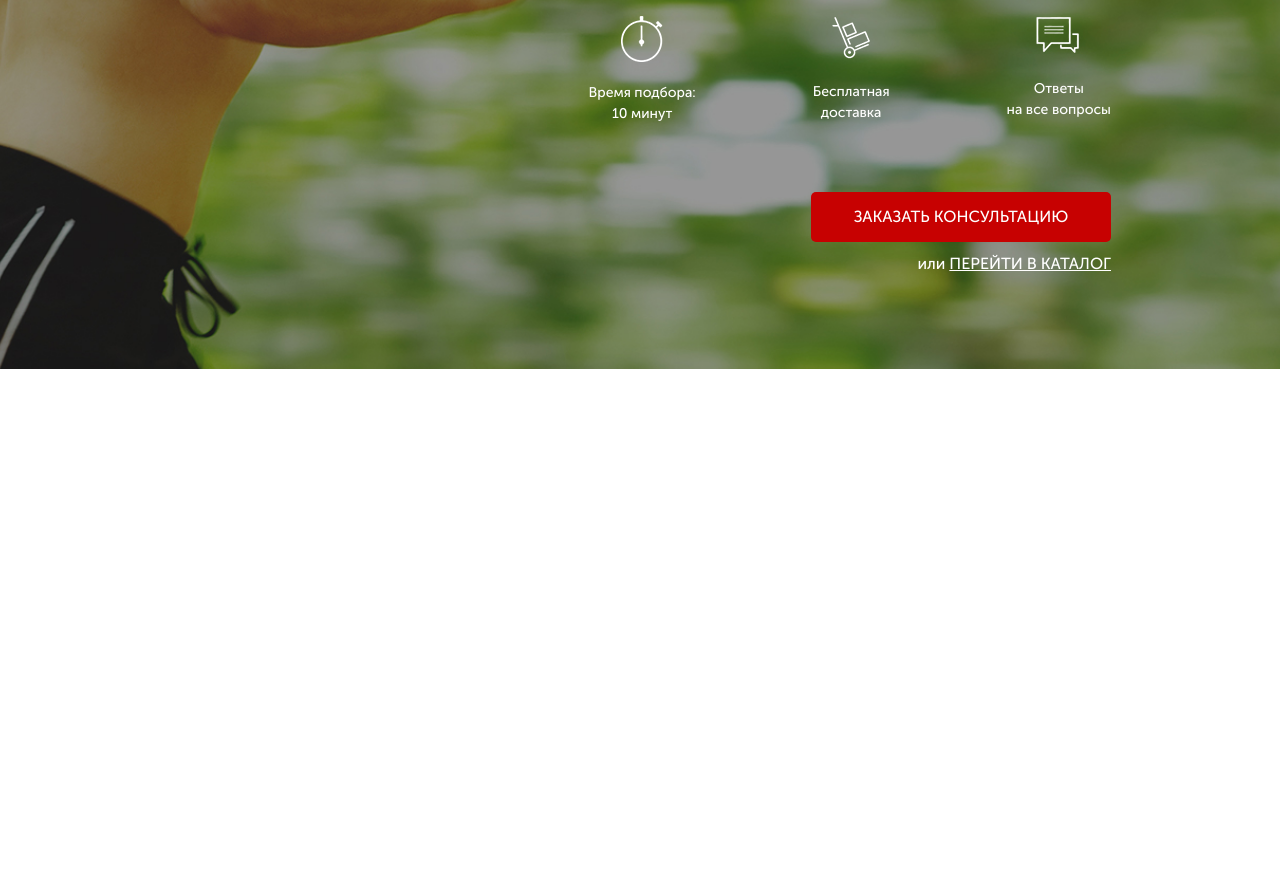
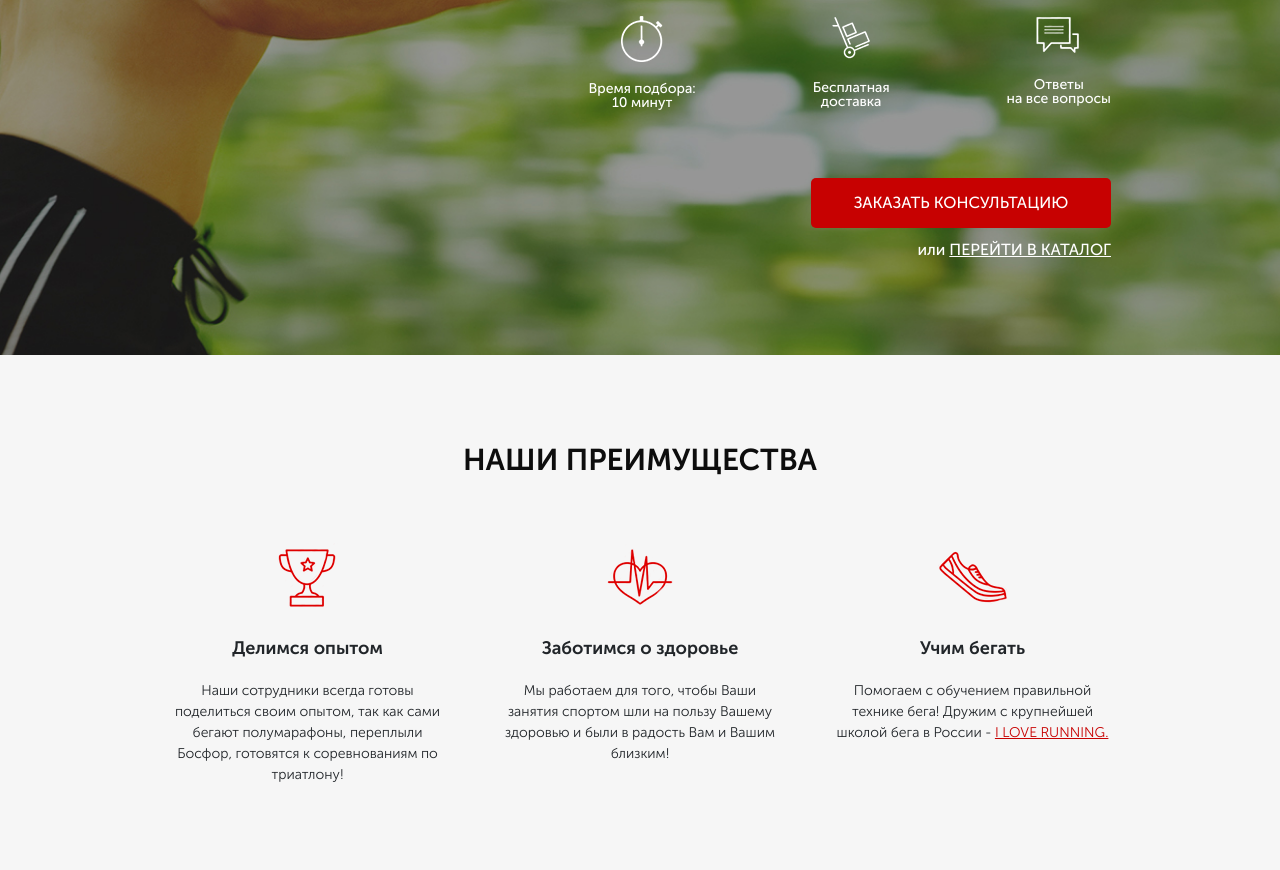
Before and after one commit to Karpenko-Mykola/RunSmart, a website: page src/index.html in a window 1280 px wide. Shown: the part 318-1188 px from the top of the page. Before the commit the page ends 800 px from the top, so only its background shows below. Drawn offline with Linux system fonts and the light colour scheme.

Commit message:
second section

```diff
--- a/src/index.html
+++ b/src/index.html
@@ -46,5 +46,28 @@
             <div class="promo_link">или <a href="#">перейти в каталог</a></div>
         </div>
     </section>
+
+    <section class="benefits">
+        <div class="container">
+            <h2>Наши преимущества</h2>
+            <div class="benefits_items">
+                <div class="benefits_item">
+                    <img src="icons/cup.png" alt="cup">
+                    <h3>Делимся опытом</h3>
+                    <div class="benefits_item_descr">Наши сотрудники всегда готовы поделиться своим опытом, так как сами бегают полумарафоны, переплыли Босфор, готовятся к соревнованиям по триатлону!</div>
+                </div>
+                <div class="benefits_item">
+                    <img src="icons/heart.png" alt="heart">
+                    <h3>Заботимся о здоровье</h3>
+                    <div class="benefits_item_descr">Мы работаем для того, чтобы Ваши занятия спортом шли на пользу Вашему здоровью и были в радость Вам и Вашим близким!</div>
+                </div>
+                <div class="benefits_item">
+                    <img src="icons/shoe.png" alt="shoe">
+                    <h3>Учим бегать</h3>
+                    <div class="benefits_item_descr">Помогаем с обучением правильной технике бега! Дружим с крупнейшей школой бега в России - <span>I LOVE RUNNING.</span></div>
+                </div>
+            </div>
+        </div>
+    </section>
 </body>
 </html>
--- a/src/sass/style.sass
+++ b/src/sass/style.sass
@@ -73,6 +73,7 @@ h2
 			font-size: 14px
 			text-align: center
 			padding-top: 20px
+			line-height: 14px
 .promo_btn
 	display: block
 	margin-right: 0
@@ -96,3 +97,35 @@ h2
 	a
 		color: #ffffff
 		text-transform: uppercase
+.benefits
+	min-height: 473px
+	background: #f6f6f6
+	padding: 70px 0 85px 0
+	h2
+		color: #0d0d0d
+		font-weight: bold
+		font-size: 30px
+		text-align: center
+	&_items
+		display: flex
+		justify-content: space-between
+		margin-top: 65px
+	&_item
+		width: 277px
+		img
+			display: block
+			margin: 0 auto
+		h3
+			font-weight: bold
+			font-size: 18px
+			text-align: center
+			margin-top: 30px
+		&_descr
+			font-weight: 300
+			font-size: 14px
+			text-align: center
+			margin-top: 20px
+			span
+				text-transform: uppercase
+				color: $main-color
+				text-decoration: underline
```
Also changed, not shown: src/css/style.min.css, src/icons/cup.png (added), src/icons/heart.png (added), src/icons/shoe.png (added).
